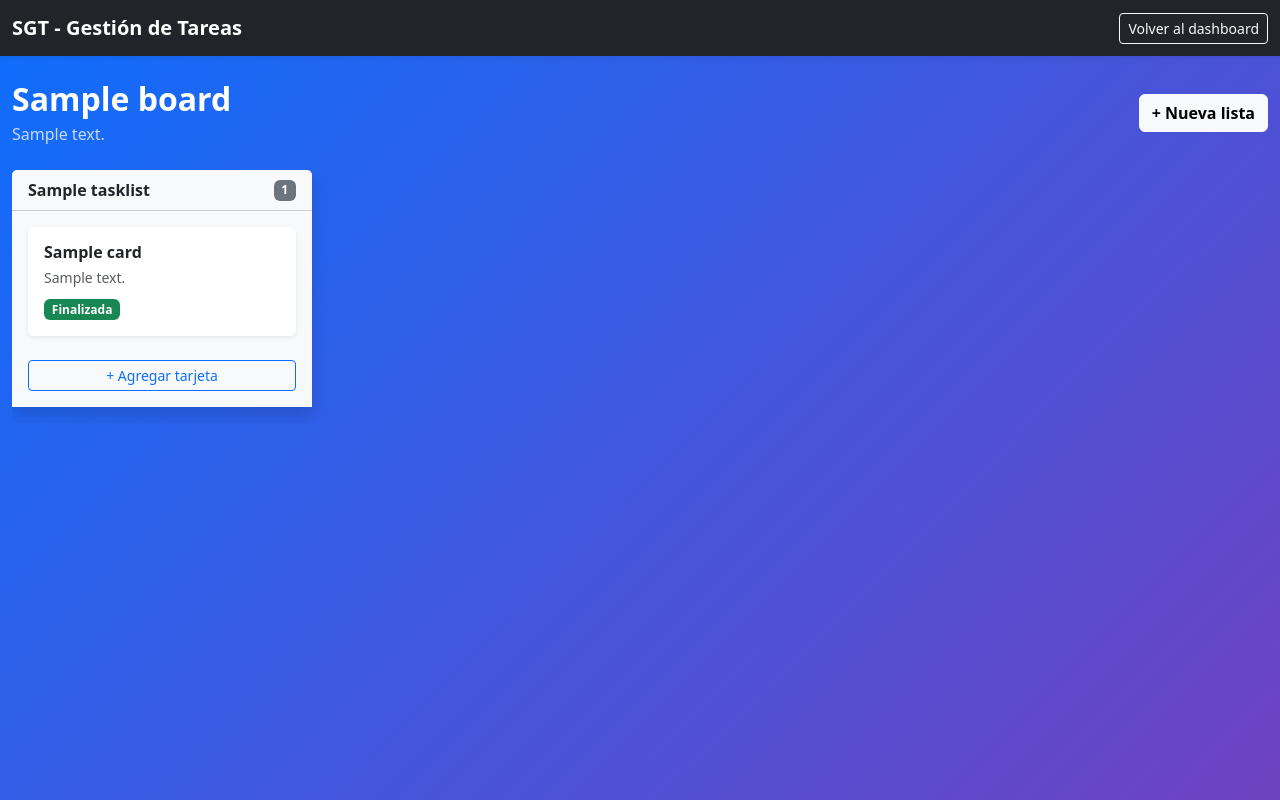
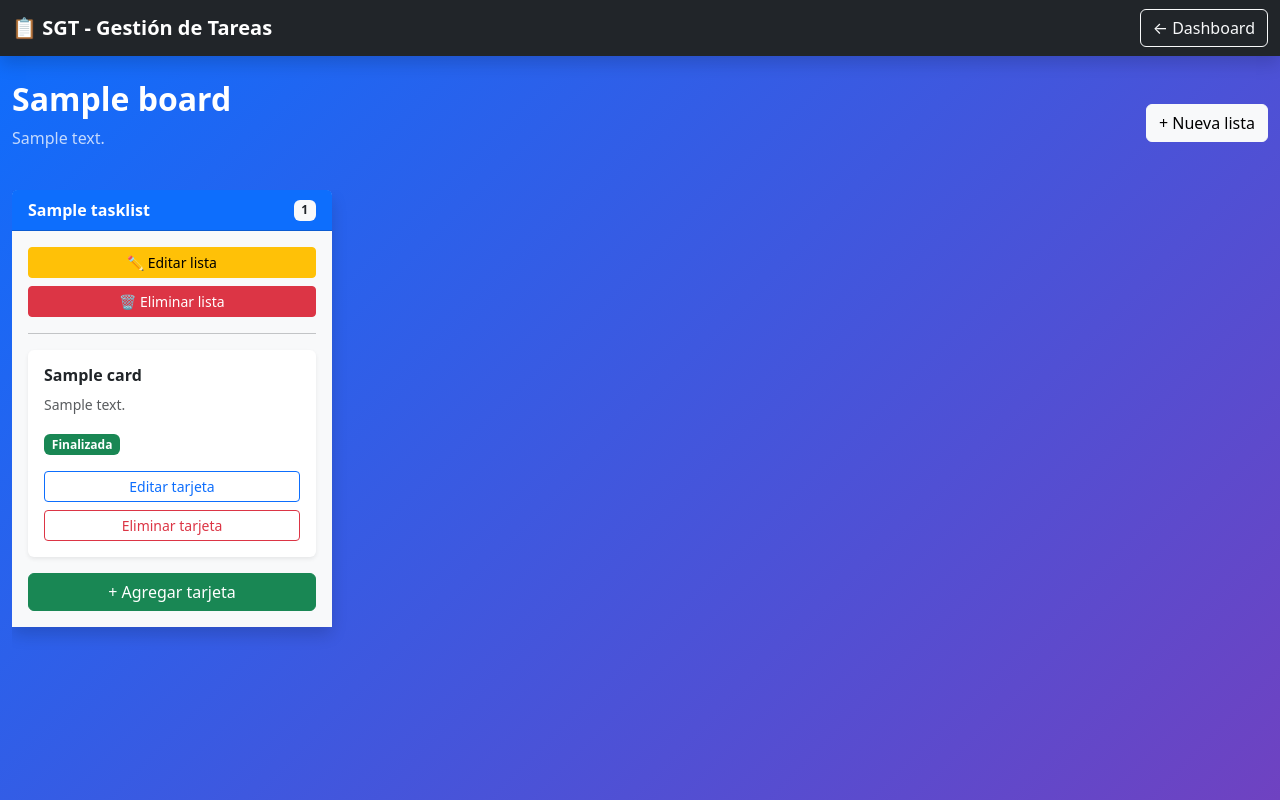
Before and after one commit to JosueJimenez69/Proyecto-SGT, a Django app: page /tableros/1/ in a window 1280 px wide. Run offline with Django 5.2, Linux system fonts and the light colour scheme; a user stored in the database is signed in; tables that the repository leaves empty hold one stand-in row (values such as "Sample post").

Commit message:
feat: implementa CRUD completo de tarjetas

```diff
--- a/apps/boards/urls.py
+++ b/apps/boards/urls.py
@@ -9,53 +9,82 @@ app_name = "boards"
 
 urlpatterns = [
 
+    # ==========================
     # Dashboard principal
+    # ==========================
     path(
         "",
         views.dashboard,
         name="dashboard"
     ),
 
-    # Crear tablero
+    # ==========================
+    # CRUD de Tableros
+    # ==========================
     path(
         "tableros/crear/",
         views.board_create,
         name="board_create"
     ),
 
-    # Ver detalle del tablero
     path(
         "tableros/<int:board_id>/",
         views.board_detail,
         name="board_detail"
     ),
 
-    # Editar tablero
     path(
         "tableros/<int:board_id>/editar/",
         views.board_update,
         name="board_update"
     ),
 
-    # Eliminar tablero
     path(
         "tableros/<int:board_id>/eliminar/",
         views.board_delete,
         name="board_delete"
     ),
 
-    # Crear lista
+    # ==========================
+    # CRUD de Listas
+    # ==========================
     path(
         "tableros/<int:board_id>/listas/crear/",
         views.list_create,
         name="list_create"
     ),
 
-    # Crear tarjeta
+    path(
+        "listas/<int:list_id>/editar/",
+        views.list_update,
+        name="list_update"
+    ),
+
+    path(
+        "listas/<int:list_id>/eliminar/",
+        views.list_delete,
+        name="list_delete"
+    ),
+
+    # ==========================
+    # CRUD de Tarjetas
+    # ==========================
     path(
         "listas/<int:list_id>/tarjetas/crear/",
         views.card_create,
         name="card_create"
     ),
 
+    path(
+        "tarjetas/<int:card_id>/editar/",
+        views.card_update,
+        name="card_update"
+    ),
+
+    path(
+        "tarjetas/<int:card_id>/eliminar/",
+        views.card_delete,
+        name="card_delete"
+    ),
+
 ]
--- a/apps/boards/views.py
+++ b/apps/boards/views.py
@@ -56,6 +56,7 @@ def board_create(request):
 
             messages.success(request, "Tablero creado correctamente.")
             return redirect("boards:dashboard")
+
     else:
         form = BoardForm()
 
@@ -152,25 +153,131 @@ def list_create(request, board_id):
     """
     Permite crear una nueva lista dentro de un tablero del usuario.
     """
-    board = get_object_or_404(Board, id=board_id, owner=request.user)
+
+    board = get_object_or_404(
+        Board,
+        id=board_id,
+        owner=request.user
+    )
 
     if request.method == "POST":
+
         form = TaskListForm(request.POST)
 
         if form.is_valid():
+
             task_list = form.save(commit=False)
             task_list.board = board
             task_list.save()
 
-            messages.success(request, "Lista creada correctamente.")
-            return redirect("boards:board_detail", board_id=board.id)
+            messages.success(
+                request,
+                "Lista creada correctamente."
+            )
+
+            return redirect(
+                "boards:board_detail",
+                board_id=board.id
+            )
+
     else:
+
         form = TaskListForm()
 
-    return render(request, "boards/list_form.html", {
-        "form": form,
-        "board": board
-    })
+    return render(
+        request,
+        "boards/list_form.html",
+        {
+            "form": form,
+            "board": board
+        }
+    )
+
+
+@login_required
+def list_update(request, list_id):
+    """
+    Permite editar una lista existente.
+    """
+
+    task_list = get_object_or_404(
+        TaskList,
+        id=list_id,
+        board__owner=request.user
+    )
+
+    if request.method == "POST":
+
+        form = TaskListForm(
+            request.POST,
+            instance=task_list
+        )
+
+        if form.is_valid():
+
+            form.save()
+
+            messages.success(
+                request,
+                "Lista actualizada correctamente."
+            )
+
+            return redirect(
+                "boards:board_detail",
+                board_id=task_list.board.id
+            )
+
+    else:
+
+        form = TaskListForm(
+            instance=task_list
+        )
+
+    return render(
+        request,
+        "boards/list_form.html",
+        {
+            "form": form,
+            "board": task_list.board
+        }
+    )
+
+
+@login_required
+def list_delete(request, list_id):
+    """
+    Permite eliminar una lista del tablero.
+    """
+
+    task_list = get_object_or_404(
+        TaskList,
+        id=list_id,
+        board__owner=request.user
+    )
+
+    board_id = task_list.board.id
+
+    if request.method == "POST":
+
+        task_list.delete()
+
+        messages.success(
+            request,
+            "Lista eliminada correctamente."
+        )
+
+        return redirect(
+            "boards:board_detail",
+            board_id=board_id
+        )
+
+    return render(
+        request,
+        "boards/list_delete.html",
+        {
+            "task_list": task_list
+        }
+    )
 
 
 @login_required
@@ -178,22 +285,128 @@ def card_create(request, list_id):
     """
     Permite crear una nueva tarjeta dentro de una lista.
     """
-    task_list = get_object_or_404(TaskList, id=list_id)
+
+    task_list = get_object_or_404(
+        TaskList,
+        id=list_id,
+        board__owner=request.user
+    )
 
     if request.method == "POST":
+
         form = CardForm(request.POST)
 
         if form.is_valid():
+
             card = form.save(commit=False)
             card.task_list = task_list
             card.save()
 
-            messages.success(request, "Tarjeta creada correctamente.")
-            return redirect("boards:board_detail", board_id=task_list.board.id)
+            messages.success(
+                request,
+                "Tarjeta creada correctamente."
+            )
+
+            return redirect(
+                "boards:board_detail",
+                board_id=task_list.board.id
+            )
+
     else:
+
         form = CardForm()
 
-    return render(request, "boards/card_form.html", {
-        "form": form,
-        "task_list": task_list
-    })
+    return render(
+        request,
+        "boards/card_form.html",
+        {
+            "form": form,
+            "task_list": task_list
+        }
+    )
+
+
+@login_required
+def card_update(request, card_id):
+    """
+    Permite editar una tarjeta existente.
+    """
+
+    card = get_object_or_404(
+        Card,
+        id=card_id,
+        task_list__board__owner=request.user
+    )
+
+    if request.method == "POST":
+
+        form = CardForm(
+            request.POST,
+            instance=card
+        )
+
+        if form.is_valid():
+
+            form.save()
+
+            messages.success(
+                request,
+                "Tarjeta actualizada correctamente."
+            )
+
+            return redirect(
+                "boards:board_detail",
+                board_id=card.task_list.board.id
+            )
+
+    else:
+
+        form = CardForm(
+            instance=card
+        )
+
+    return render(
+        request,
+        "boards/card_form.html",
+        {
+            "form": form,
+            "task_list": card.task_list
+        }
+    )
+
+
+@login_required
+def card_delete(request, card_id):
+    """
+    Permite eliminar una tarjeta.
+    """
+
+    card = get_object_or_404(
+        Card,
+        id=card_id,
+        task_list__board__owner=request.user
+    )
+
+    board_id = card.task_list.board.id
+
+    if request.method == "POST":
+
+        card.delete()
+
+        messages.success(
+            request,
+            "Tarjeta eliminada correctamente."
+        )
+
+        return redirect(
+            "boards:board_detail",
+            board_id=board_id
+        )
+
+    return render(
+        request,
+        "boards/card_delete.html",
+        {
+            "card": card
+        }
+    )
--- a/templates/boards/board_detail.html
+++ b/templates/boards/board_detail.html
@@ -6,75 +6,205 @@
     <meta name="viewport" content="width=device-width, initial-scale=1.0">
     <title>{{ board.title }}</title>
 
-    <link href="https://cdn.jsdelivr.net/npm/bootstrap@5.3.3/dist/css/bootstrap.min.css" rel="stylesheet">
+    <link href="https://cdn.jsdelivr.net/npm/bootstrap@5.3.8/dist/css/bootstrap.min.css" rel="stylesheet">
 </head>
 
-<body style="background: linear-gradient(135deg, #0d6efd, #6f42c1); min-height: 100vh;">
+<body style="background: linear-gradient(135deg,#0d6efd,#6f42c1); min-height:100vh;">
 
-    <nav class="navbar navbar-dark bg-dark shadow-sm">
+    <nav class="navbar navbar-dark bg-dark shadow">
+
         <div class="container-fluid">
-            <span class="navbar-brand fw-bold">SGT - Gestión de Tareas</span>
 
-            <a href="{% url 'boards:dashboard' %}" class="btn btn-outline-light btn-sm">
-                Volver al dashboard
+            <span class="navbar-brand fw-bold">
+
+                📋 SGT - Gestión de Tareas
+
+            </span>
+
+            <a href="{% url 'boards:dashboard' %}" class="btn btn-outline-light">
+
+                ← Dashboard
+
             </a>
+
         </div>
+
     </nav>
+
 
     <div class="container-fluid py-4">
 
         <div class="d-flex justify-content-between align-items-center text-white mb-4">
+
             <div>
-                <h2 class="fw-bold mb-1">{{ board.title }}</h2>
-                <p class="mb-0 opacity-75">{{ board.description|default:"Sin descripción" }}</p>
+
+                <h2 class="fw-bold">
+
+                    {{ board.title }}
+
+                </h2>
+
+                <p class="opacity-75">
+
+                    {{ board.description|default:"Sin descripción." }}
+
+                </p>
+
             </div>
 
-            <a href="{% url 'boards:list_create' board.id %}" class="btn btn-light fw-semibold">
+            <a href="{% url 'boards:list_create' board.id %}" class="btn btn-light">
+
                 + Nueva lista
+
             </a>
+
         </div>
 
-        <div class="d-flex gap-3 overflow-auto pb-3">
+
+        <div class="d-flex gap-4 overflow-auto pb-4">
 
             {% for list in lists %}
-            <div class="card shadow border-0" style="min-width: 300px; max-width: 300px;">
-                <div class="card-header bg-light d-flex justify-content-between align-items-center">
-                    <strong>{{ list.title }}</strong>
-                    <span class="badge bg-secondary">{{ list.cards.count }}</span>
+
+            <div class="card shadow border-0" style="min-width:320px;max-width:320px;">
+
+                <div class="card-header bg-primary text-white">
+
+                    <div class="d-flex justify-content-between align-items-center">
+
+                        <strong>
+
+                            {{ list.title }}
+
+                        </strong>
+
+                        <span class="badge bg-light text-dark">
+
+                            {{ list.cards.count }}
+
+                        </span>
+
+                    </div>
+
                 </div>
 
-                <div class="card-body" style="background-color: #f8f9fa;">
+                <div class="card-body bg-light">
+
+                    <div class="d-grid gap-2 mb-3">
+
+                        <a href="{% url 'boards:list_update' list.id %}" class="btn btn-warning btn-sm">
+
+                            ✏ Editar lista
+
+                        </a>
+
+                        <a href="{% url 'boards:list_delete' list.id %}" class="btn btn-danger btn-sm">
+
+                            🗑 Eliminar lista
+
+                        </a>
+
+                    </div>
+
+                    <hr>
 
                     {% for card in list.cards.all %}
-                    <div class="card mb-3 border-0 shadow-sm">
-                        <div class="card-body p-3">
-                            <h6 class="fw-bold mb-1">{{ card.title }}</h6>
+
+                    <div class="card mb-3 shadow-sm border-0">
+
+                        <div class="card-body">
+
+                            <h6 class="fw-bold">
+
+                                {{ card.title }}
+
+                            </h6>
 
                             {% if card.description %}
-                            <p class="small text-muted mb-2">{{ card.description }}</p>
+
+                            <p class="small text-muted">
+
+                                {{ card.description }}
+
+                            </p>
+
                             {% endif %}
 
                             {% if card.completed %}
-                            <span class="badge bg-success">Finalizada</span>
+
+                            <span class="badge bg-success">
+
+                                Finalizada
+
+                            </span>
+
                             {% else %}
-                            <span class="badge bg-warning text-dark">Pendiente</span>
+
+                            <span class="badge bg-warning text-dark">
+
+                                Pendiente
+
+                            </span>
+
                             {% endif %}
+
+                            <div class="d-grid gap-2 mt-3">
+
+                                <a href="{% url 'boards:card_update' card.id %}" class="btn btn-outline-primary btn-sm">
+
+                                    Editar tarjeta
+
+                                </a>
+
+                                <a href="{% url 'boards:card_delete' card.id %}" class="btn btn-outline-danger btn-sm">
+
+                                    Eliminar tarjeta
+
+                                </a>
+
+                            </div>
+
                         </div>
+
                     </div>
+
                     {% empty %}
-                    <p class="text-muted small">Aún no hay tarjetas en esta lista.</p>
+
+                    <div class="alert alert-light">
+
+                        No existen tarjetas.
+
+                    </div>
+
                     {% endfor %}
 
-                    <a href="{% url 'boards:card_create' list.id %}" class="btn btn-outline-primary btn-sm w-100 mt-2">
+                    <a href="{% url 'boards:card_create' list.id %}" class="btn btn-success w-100">
+
                         + Agregar tarjeta
+
                     </a>
 
                 </div>
+
             </div>
+
             {% empty %}
-            <div class="alert alert-light shadow-sm">
-                Este tablero aún no tiene listas. Haz clic en <strong>Nueva lista</strong> para comenzar.
+
+            <div class="alert alert-light shadow">
+
+                <h5>
+
+                    No existen listas.
+
+                </h5>
+
+                <p class="mb-0">
+
+                    Crea la primera lista para comenzar.
+
+                </p>
+
             </div>
+
             {% endfor %}
 
         </div>
```
Also changed, not shown: templates/boards/card_delete.html (added, +82 -0 lines), templates/boards/dashboard.html (+130 -32 lines).
